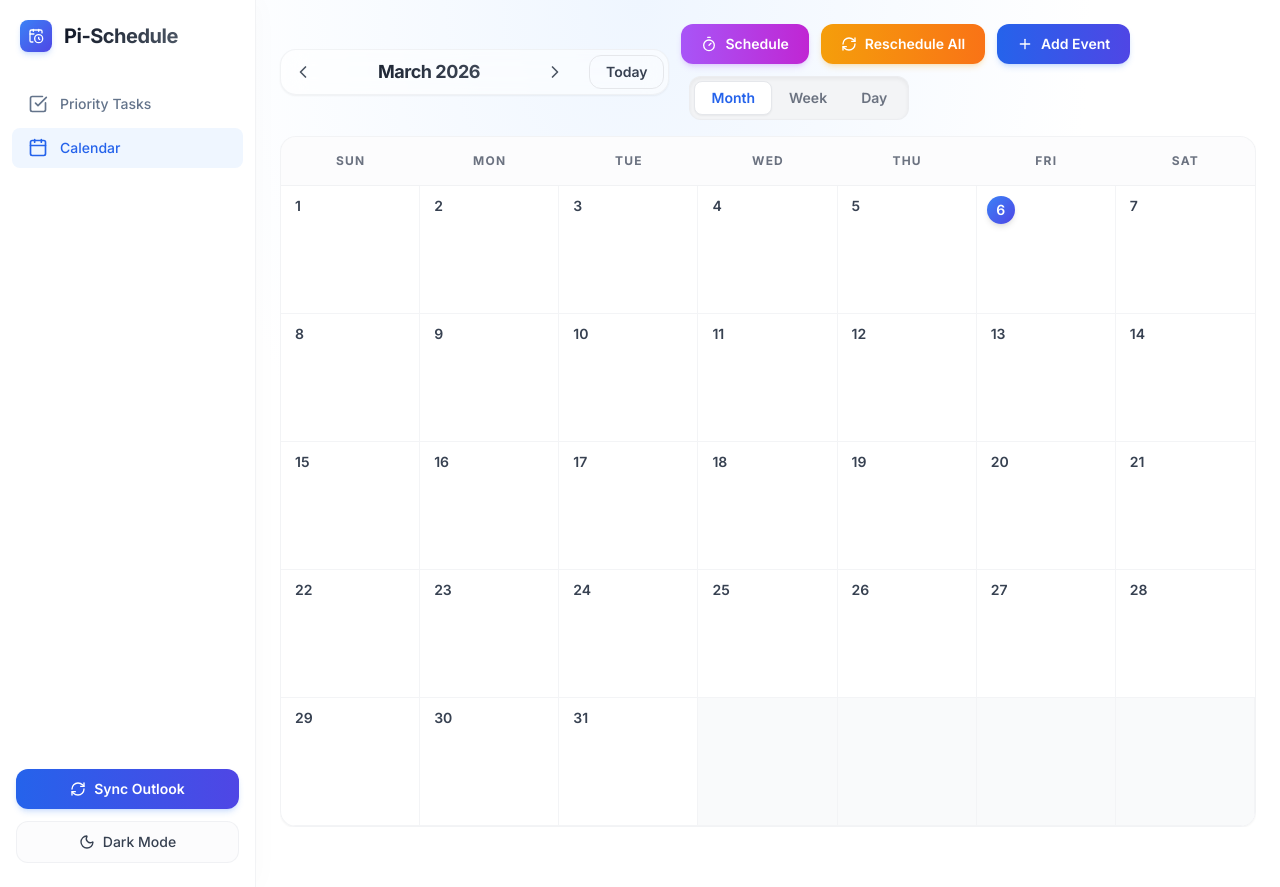
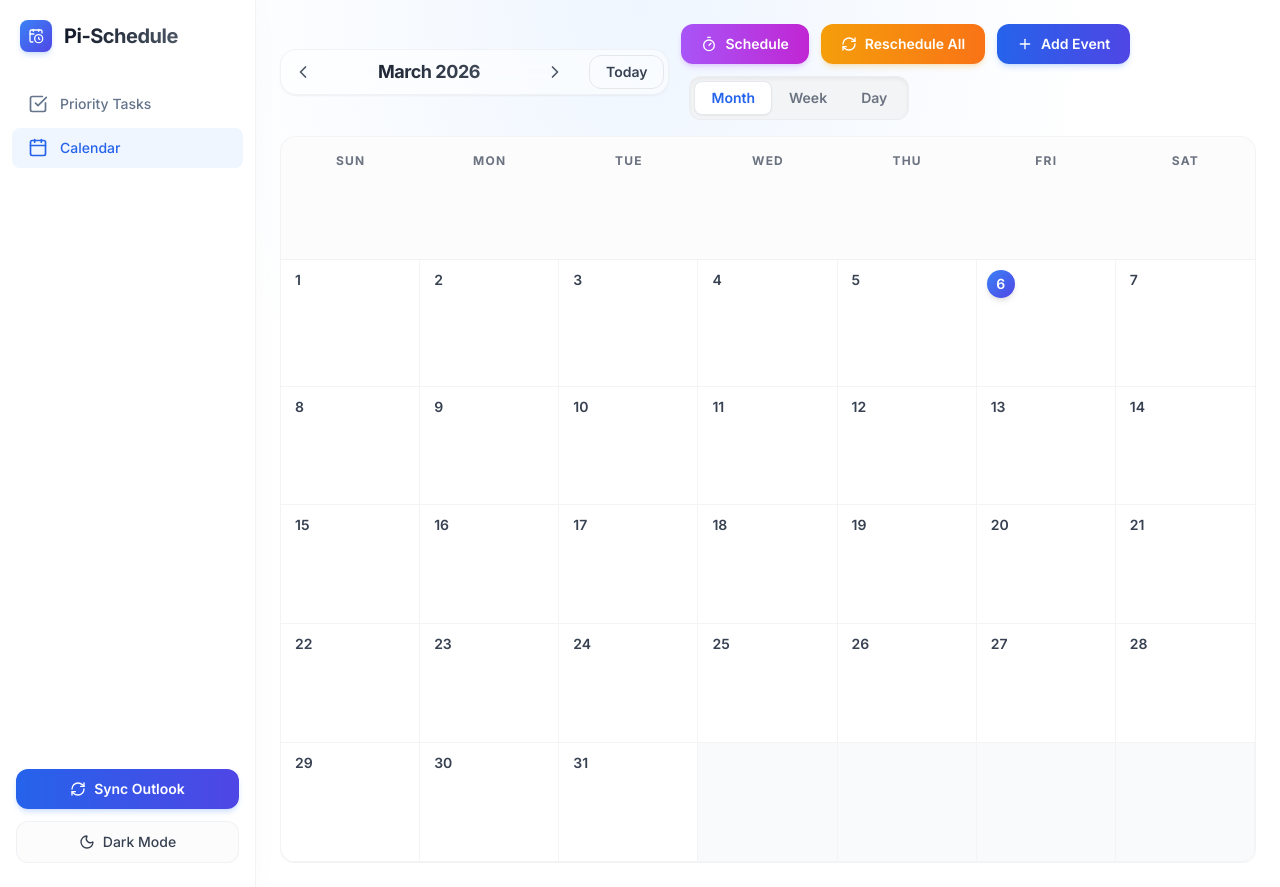
Before and after one commit to Oliver-Johnson/RPi_Calendar, a Flask app: page / in a window 1280 px wide. Run offline with Flask 3, Linux system fonts and the light colour scheme; data that the repository does not hold is empty; some libraries are stand-ins or nearby versions.

Commit message:
feat(ui): make calendar views stretch to fill screen vertically
Update layout hierarchy to use flex columns in index.html and dynamic time grids in calendar.js so Month, Week, and Day views accurately consume all available viewport height.

```diff
--- a/static/js/calendar.js
+++ b/static/js/calendar.js
@@ -14,10 +14,10 @@ const CalendarView = {
         await this.fetchEvents();
 
         this.container.innerHTML = `
-            <div class="flex flex-col lg:flex-row gap-6 lg:h-full">
-                <div class="flex-1 flex flex-col min-w-0">
+            <div class="flex-1 flex flex-col lg:flex-row gap-6 min-h-0">
+                <div class="flex-1 flex flex-col min-w-0 min-h-0">
                     ${this.renderHeader()}
-                    <div id="cal-body" class="flex-1 overflow-y-auto min-h-0 relative"></div>
+                    <div id="cal-body" class="flex-1 overflow-y-auto min-h-0 relative flex flex-col"></div>
                 </div>
                 <!-- Unscheduled Tray (Side panel on Desktop, stacked on Mobile) -->
                 ${this.renderUnscheduledTray()}
@@ -324,8 +324,8 @@ const CalendarView = {
         const dayNames = ['Sun', 'Mon', 'Tue', 'Wed', 'Thu', 'Fri', 'Sat'];
         const shortDayNames = ['S', 'M', 'T', 'W', 'T', 'F', 'S'];
 
-        let html = '<div class="bg-white/95 dark:bg-darkpanel/95 backdrop-blur-xl rounded-2xl shadow-sm border border-gray-200/50 dark:border-darkborder/50 overflow-hidden">';
-        html += '<div class="grid grid-cols-7 cal-month-grid">';
+        let html = '<div class="flex-1 flex flex-col bg-white/95 dark:bg-darkpanel/95 backdrop-blur-xl rounded-2xl shadow-sm border border-gray-200/50 dark:border-darkborder/50 overflow-hidden">';
+        html += '<div class="flex-1 grid grid-cols-7 cal-month-grid">';
 
         dayNames.forEach((d, i) => {
             html += `<div class="py-3 sm:py-4 text-center text-xs font-bold text-gray-500 dark:text-gray-400 uppercase tracking-widest border-b border-gray-200/50 dark:border-darkborder/50 bg-gray-50/50 dark:bg-darkbg/50">
@@ -334,7 +334,7 @@ const CalendarView = {
         });
 
         for (let i = 0; i < firstDay; i++) {
-            html += '<div class="min-h-16 sm:min-h-28 p-1 sm:p-2 border-b border-r border-gray-100 dark:border-gray-700 bg-gray-50 dark:bg-gray-900/50"></div>';
+            html += '<div class="p-1 sm:p-2 border-b border-r border-gray-100 dark:border-gray-700 bg-gray-50 dark:bg-gray-900/50"></div>';
         }
 
         for (let day = 1; day <= daysInMonth; day++) {
@@ -347,7 +347,7 @@ const CalendarView = {
             const isLastCol = (firstDay + day) % 7 === 0;
 
             html += `
-                <div class="min-h-20 sm:min-h-32 p-1.5 sm:p-2.5 border-b ${isLastCol ? '' : 'border-r'} border-gray-100 dark:border-darkborder/80 cal-day cursor-pointer relative"
+                <div class="p-1.5 sm:p-2.5 border-b ${isLastCol ? '' : 'border-r'} border-gray-100 dark:border-darkborder/80 cal-day cursor-pointer relative"
                      onclick="CalendarView.onDayClick(${year}, ${month}, ${day})">
                     <div class="flex justify-between items-start mb-1">
                         <span class="text-xs sm:text-sm font-semibold ${isToday ? 'bg-gradient-to-br from-brand-500 to-indigo-600 text-white rounded-full w-6 h-6 sm:w-7 sm:h-7 flex items-center justify-center shadow-md' : 'text-gray-700 dark:text-gray-300 px-1'}">${day}</span>
@@ -379,7 +379,7 @@ const CalendarView = {
         const totalCells = firstDay + daysInMonth;
         const remaining = totalCells % 7 === 0 ? 0 : 7 - (totalCells % 7);
         for (let i = 0; i < remaining; i++) {
-            html += '<div class="min-h-16 sm:min-h-28 p-1 sm:p-2 border-b border-r border-gray-100 dark:border-gray-700 bg-gray-50 dark:bg-gray-900/50"></div>';
+            html += '<div class="p-1 sm:p-2 border-b border-r border-gray-100 dark:border-gray-700 bg-gray-50 dark:bg-gray-900/50"></div>';
         }
 
         html += '</div></div>';
@@ -408,7 +408,7 @@ const CalendarView = {
         }
         const hasAllDayRow = weekAllDay.some(a => a.length > 0) || weekTasks.some(t => t.length > 0);
 
-        let html = '<div class="bg-white/95 dark:bg-darkpanel/95 backdrop-blur-xl rounded-2xl shadow-sm border border-gray-200/50 dark:border-darkborder/50 overflow-hidden">';
+        let html = '<div class="flex-1 flex flex-col bg-white/95 dark:bg-darkpanel/95 backdrop-blur-xl rounded-2xl shadow-sm border border-gray-200/50 dark:border-darkborder/50 overflow-hidden">';
 
         // Header row
         html += '<div class="flex border-b border-gray-200/50 dark:border-darkborder/50 bg-gray-50/50 dark:bg-darkbg/50">';
@@ -462,7 +462,7 @@ const CalendarView = {
         }
 
         // Time grid
-        html += `<div id="time-grid-scroll" class="overflow-y-auto overflow-x-hidden" style="max-height: 600px;">`;
+        html += `<div id="time-grid-scroll" class="flex-1 overflow-y-auto overflow-x-hidden">`;
         html += `<div class="flex" style="min-height:${gridH}px">`;
 
         // Time labels
@@ -577,7 +577,7 @@ const CalendarView = {
         const dayBlocks = this.getBlocksForDate(this.currentDate);
         const hasAllDayRow = allDay.length > 0 || dayTasks.length > 0;
 
-        let html = '<div class="bg-white/95 dark:bg-darkpanel/95 backdrop-blur-xl rounded-2xl shadow-sm border border-gray-200/50 dark:border-darkborder/50 overflow-hidden">';
+        let html = '<div class="flex-1 flex flex-col bg-white/95 dark:bg-darkpanel/95 backdrop-blur-xl rounded-2xl shadow-sm border border-gray-200/50 dark:border-darkborder/50 overflow-hidden">';
 
         if (isToday) {
             html += '<div class="px-5 py-2.5 bg-gradient-to-r from-brand-50 to-indigo-50 dark:from-brand-900/20 dark:to-indigo-900/20 text-brand-700 dark:text-brand-300 text-sm font-semibold border-b border-brand-100 dark:border-brand-800">Today</div>';
@@ -608,7 +608,7 @@ const CalendarView = {
             html += '</div></div>';
         }
 
-        html += `<div id="time-grid-scroll" class="overflow-y-auto" style="max-height: 650px;">`;
+        html += `<div id="time-grid-scroll" class="flex-1 overflow-y-auto overflow-x-hidden">`;
         html += `<div class="flex" style="min-height:${gridH}px">`;
 
         // Time labels
--- a/templates/index.html
+++ b/templates/index.html
@@ -132,12 +132,12 @@
     </aside>
 
     <!-- Main Content -->
-    <main class="flex-1 overflow-auto pt-14 md:pt-0">
+    <main class="flex-1 flex flex-col pt-14 md:pt-0 overflow-hidden">
         <!-- Task View -->
-        <div id="view-tasks" class="p-4 md:p-6"></div>
+        <div id="view-tasks" class="flex-1 overflow-y-auto p-4 md:p-6"></div>
 
         <!-- Calendar View -->
-        <div id="view-calendar" class="hidden p-4 md:p-6"></div>
+        <div id="view-calendar" class="hidden flex-1 min-h-0 flex flex-col p-4 md:p-6"></div>
     </main>
 
     <!-- Toast container (stacking) -->
```
